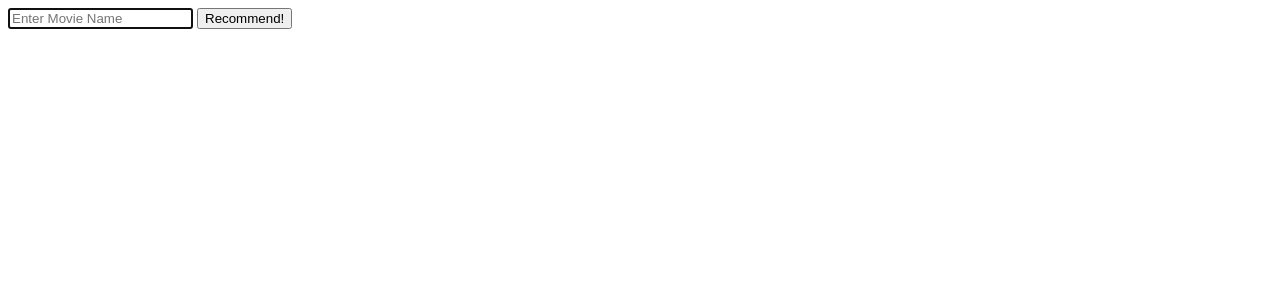
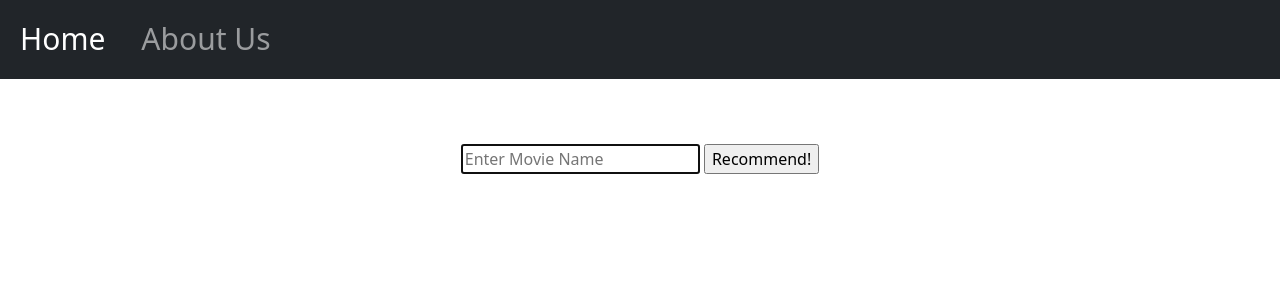
Before and after one commit to Techie5879/moviepp, a Flask app: page / in a window 1280 px wide. Shown: the top 300 px of the page. Run offline with Flask 2, Linux system fonts and the light colour scheme; parts of the project's set-up code (start-up, migrations or seed data) failed here and were passed over.

Commit message:
added bootstrap, navbar

```diff
--- a/templates/layout.html
+++ b/templates/layout.html
@@ -1,6 +1,34 @@
 <!DOCTYPE html>
-<html>
-   <body>
-    {% block main %}{% endblock %}
-   </body>
+<html lang="en">
+    <head>
+        <meta charset="utf-8">
+        <meta name="viewport" content="initial-scale=1, width=device-width">
+        <title>
+            {% block title %}{% endblock %}
+        </title>
+        <link href="https://cdn.jsdelivr.net/npm/bootstrap@5.2.1/dist/css/bootstrap.min.css" rel="stylesheet" integrity="sha384-iYQeCzEYFbKjA/T2uDLTpkwGzCiq6soy8tYaI1GyVh/UjpbCx/TYkiZhlZB6+fzT" crossorigin="anonymous">
+        <script src="https://cdn.jsdelivr.net/npm/bootstrap@5.2.1/dist/js/bootstrap.bundle.min.js" integrity="sha384-u1OknCvxWvY5kfmNBILK2hRnQC3Pr17a+RTT6rIHI7NnikvbZlHgTPOOmMi466C8" crossorigin="anonymous"></script>
+        <link href="/static/navbar.css" rel="stylesheet">
+
+    </head>
+
+    <body>
+        <nav class="navbar navbar-expand-sm navbar-dark bg-dark fixed-top">
+            <div class="container-fluid">
+            <ul class="navbar-nav">
+               <li class="nav-item">
+                  <a class="nav-link active" href="/">Home</a>
+               </li>
+               <li class="nav-item">
+                  <a class="nav-link" href="/about">About Us</a>
+               </li>
+
+            </ul>
+            </div>
+         </nav>
+        <main class="container py-5 text-center">
+            {% block main %}{% endblock %}
+        </main>
+
+    </body>
 </html>
```
